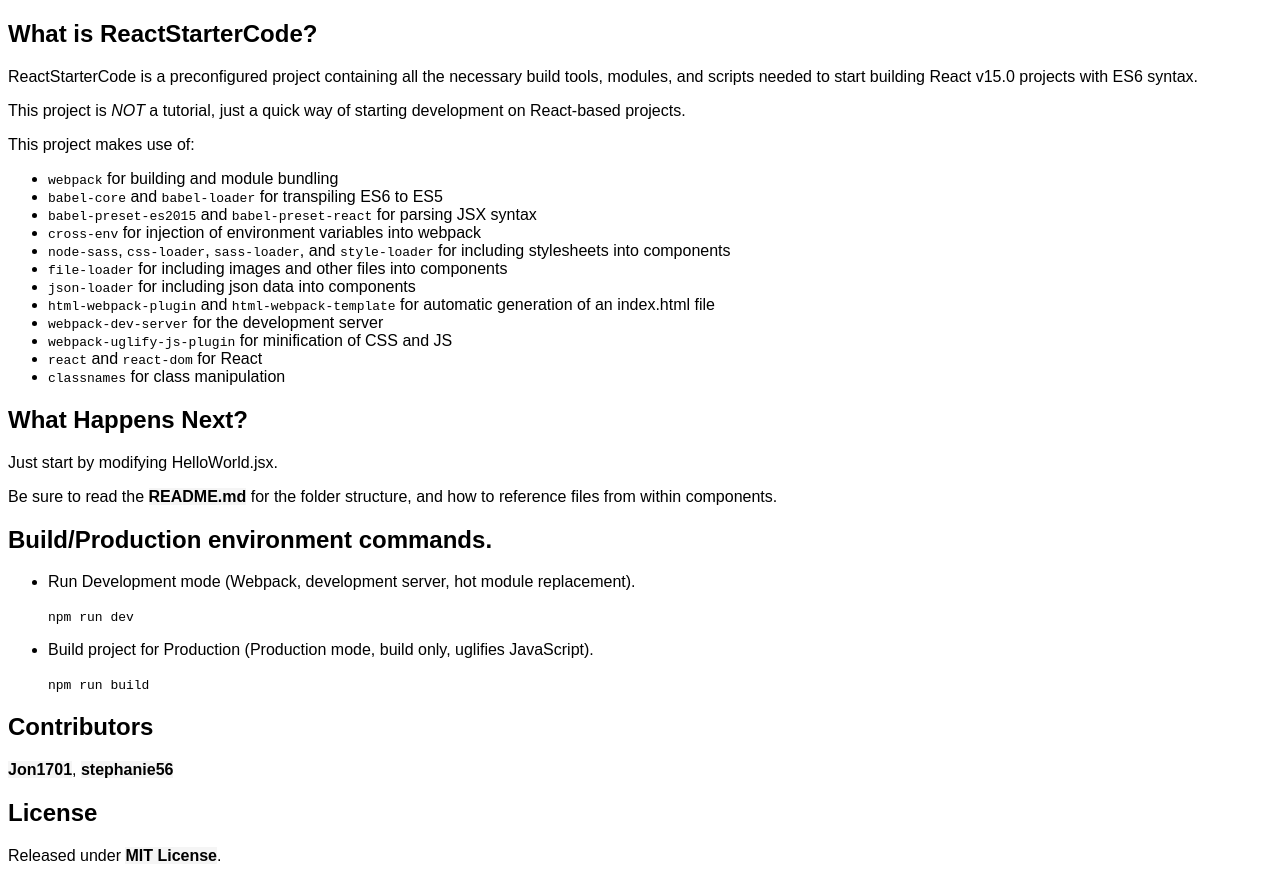
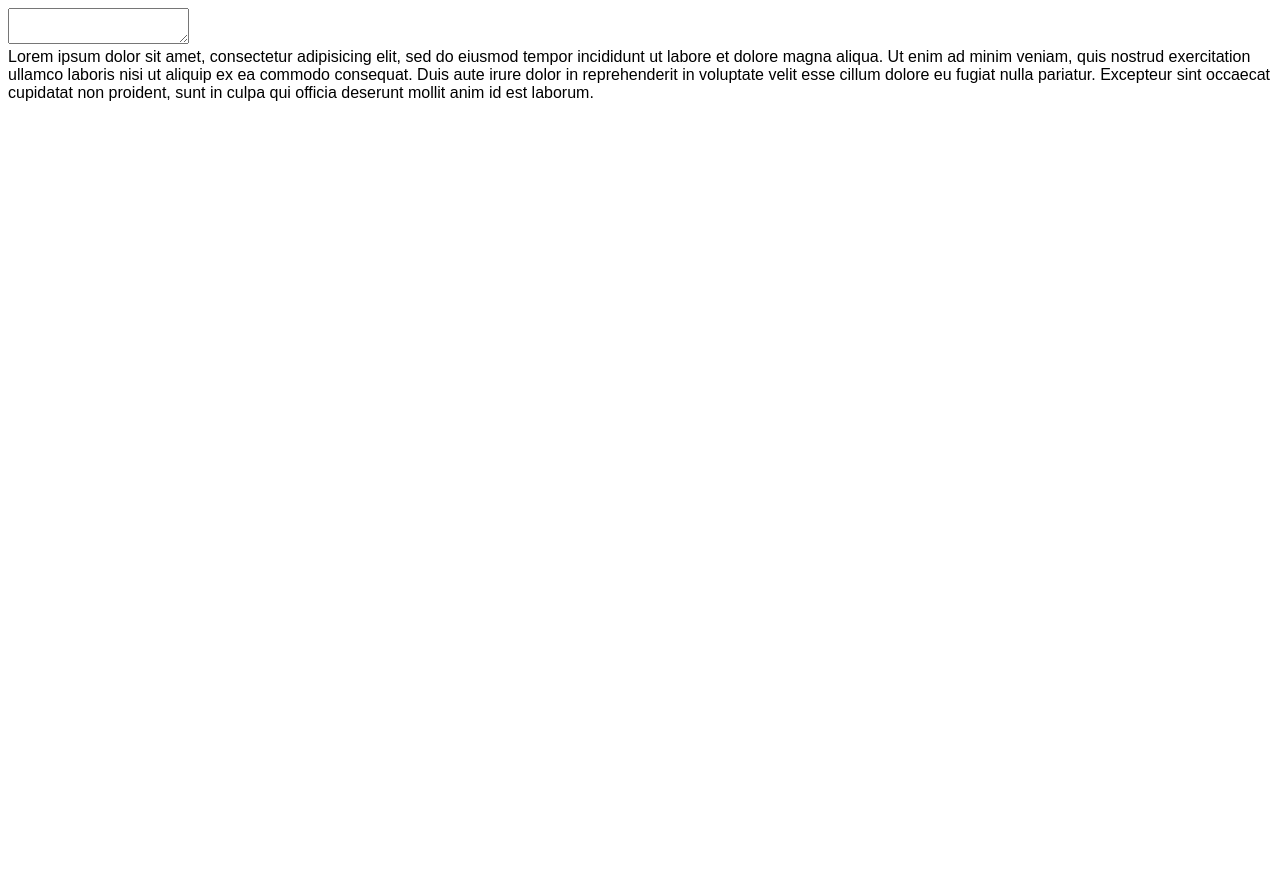
Before and after one commit to stephanie56/markdown_react, a React app: page / in a window 1280 px wide. After the commit the page ends 800 px from the top, so only its background shows below. Built offline with nearby package versions, Linux system fonts and the light colour scheme; the HTML template or start-up script is replaced by a standard one.

Commit message:
Added components to App

```diff
--- /dev/null
+++ b/src/components/App.jsx
@@ -0,0 +1,16 @@
+import React from 'react';
+
+import InputBox from 'components/InputBox.jsx'
+import MarkDown from 'components/MarkDown.jsx'
+
+export default class App extends React.Component {
+  render() {
+
+    return (
+      <div>
+        <InputBox />
+        <MarkDown />
+      </div>
+    )
+  }
+}
--- a/src/components/HelloWorld.jsx
+++ /dev/null
@@ -1,71 +0,0 @@
-import React from 'react';
-
-export default class HelloWorld extends React.Component {
-  render() {
-
-    return (
-      <div>
-        <h2 id="whatisreactstartercode">What is ReactStarterCode?</h2>
-
-        <p>ReactStarterCode is a preconfigured project containing all the necessary build tools, modules, and scripts
-        needed to start building React v15.0 projects with ES6 syntax.</p>
-
-        <p>This project is <em>NOT</em> a tutorial, just a quick way of starting development on React-based
-        projects.</p>
-
-        <p>This project makes use of:</p>
-
-        <ul>
-        <li><code>webpack</code> for building and module bundling</li>
-
-        <li><code>babel-core</code> and <code>babel-loader</code> for transpiling ES6 to ES5</li>
-
-        <li><code>babel-preset-es2015</code> and <code>babel-preset-react</code> for parsing JSX syntax</li>
-
-        <li><code>cross-env</code> for injection of environment variables into webpack</li>
-
-        <li><code>node-sass</code>, <code>css-loader</code>, <code>sass-loader</code>, and <code>style-loader</code> for including stylesheets into components</li>
-
-        <li><code>file-loader</code> for including images and other files into components</li>
-
-        <li><code>json-loader</code> for including json data into components</li>
-
-        <li><code>html-webpack-plugin</code> and <code>html-webpack-template</code> for automatic generation of an index.html file</li>
-
-        <li><code>webpack-dev-server</code> for the development server</li>
-
-        <li><code>webpack-uglify-js-plugin</code> for minification of CSS and JS</li>
-
-        <li><code>react</code> and <code>react-dom</code> for React</li>
-
-        <li><code>classnames</code> for class manipulation</li>
-        </ul>
-
-        <h2 id="whatnext">What Happens Next?</h2>
-        <p>Just start by modifying <span className="code">HelloWorld.jsx</span>.</p>
-
-        <p>Be sure to read the <a className="code" href="https://github.com/Jon1701/ReactStarterCode-Webpack/blob/master/README.md" target="_blank">README.md</a> for the folder structure, and how to reference files from within components.</p>
-
-        <h2 id="buildproductionenvironmentcommands">Build/Production environment commands.</h2>
-
-        <ul>
-        <li><p>Run Development mode (Webpack, development server, hot module replacement).</p>
-
-        <p><code>npm run dev</code></p></li>
-
-        <li><p>Build project for Production (Production mode, build only, uglifies JavaScript).</p>
-
-        <p><code>npm run build</code></p></li>
-        </ul>
-
-        <h2 id="contributors">Contributors</h2>
-
-        <p><a href="https://github.com/Jon1701">Jon1701</a>, <a href="https://github.com/stephanie56">stephanie56</a></p>
-
-        <h2 id="license">License</h2>
-
-        <p>Released under <a href="http://www.opensource.org/licenses/MIT">MIT License</a>.</p>
-      </div>
-    )
-  }
-}
--- /dev/null
+++ b/src/components/InputBox.jsx
@@ -0,0 +1,15 @@
+import React from 'react';
+export default class InputBox extends React.Component {
+
+  render(){
+    return(
+      <div>
+        <textarea />
+
+      </div>
+
+    )
+
+  }
+
+}
--- /dev/null
+++ b/src/components/MarkDown.jsx
@@ -0,0 +1,11 @@
+import React from 'react';
+export default class MarkDown extends React.Component {
+
+  render(){
+    return(
+      <div>Lorem ipsum dolor sit amet, consectetur adipisicing elit, sed do eiusmod tempor incididunt ut labore et dolore magna aliqua. Ut enim ad minim veniam, quis nostrud exercitation ullamco laboris nisi ut aliquip ex ea commodo consequat. Duis aute irure dolor in reprehenderit in voluptate velit esse cillum dolore eu fugiat nulla pariatur. Excepteur sint occaecat cupidatat non proident, sunt in culpa qui officia deserunt mollit anim id est laborum.</div>
+
+    )
+
+  }
+}
--- a/src/index.js
+++ b/src/index.js
@@ -3,9 +3,9 @@
 import ReactDOM from 'react-dom';
 
 // React Components.
-import HelloWorld from 'components/HelloWorld.jsx';
+import App from 'components/App.jsx';
 
 // Add stylesheets.
 require("stylesheets/stylesheet.scss");
 
-ReactDOM.render(<HelloWorld/>, document.getElementById('react-target'));
+ReactDOM.render(<App />, document.getElementById('react-target'));
```
